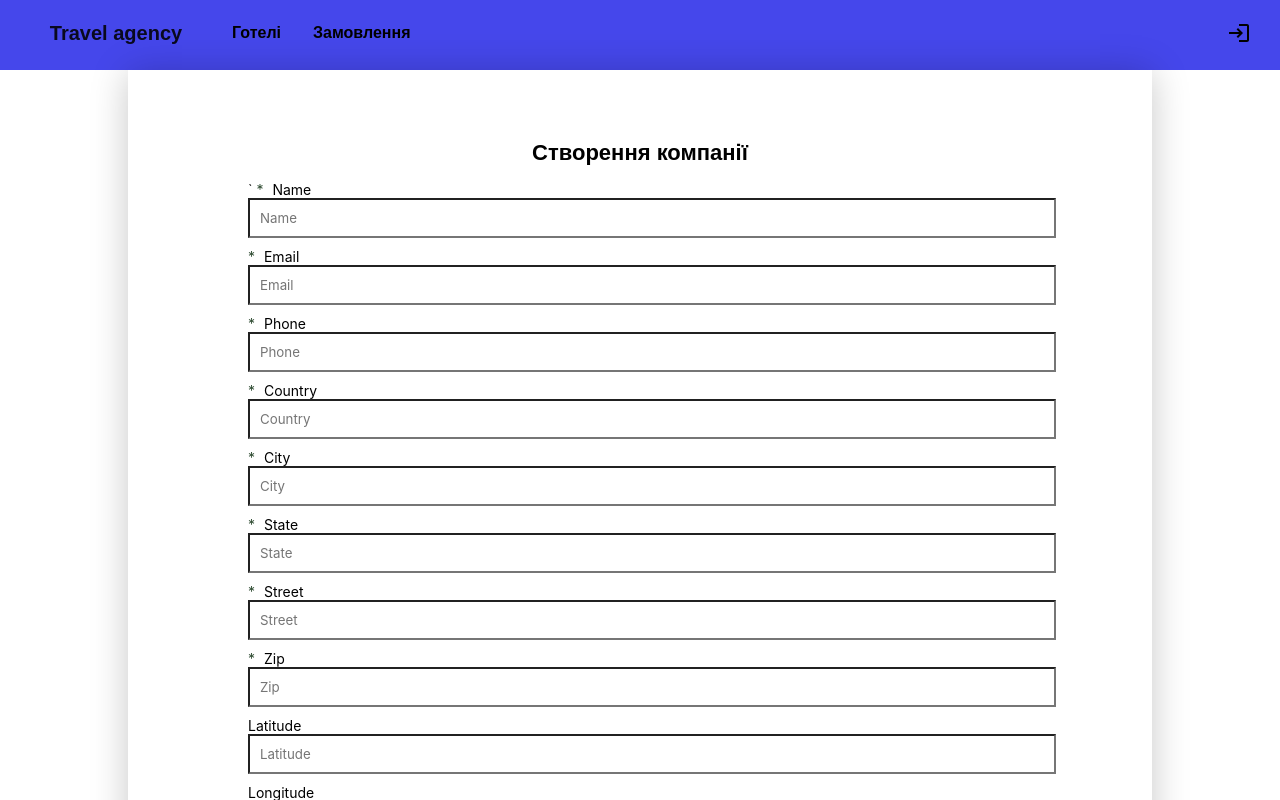
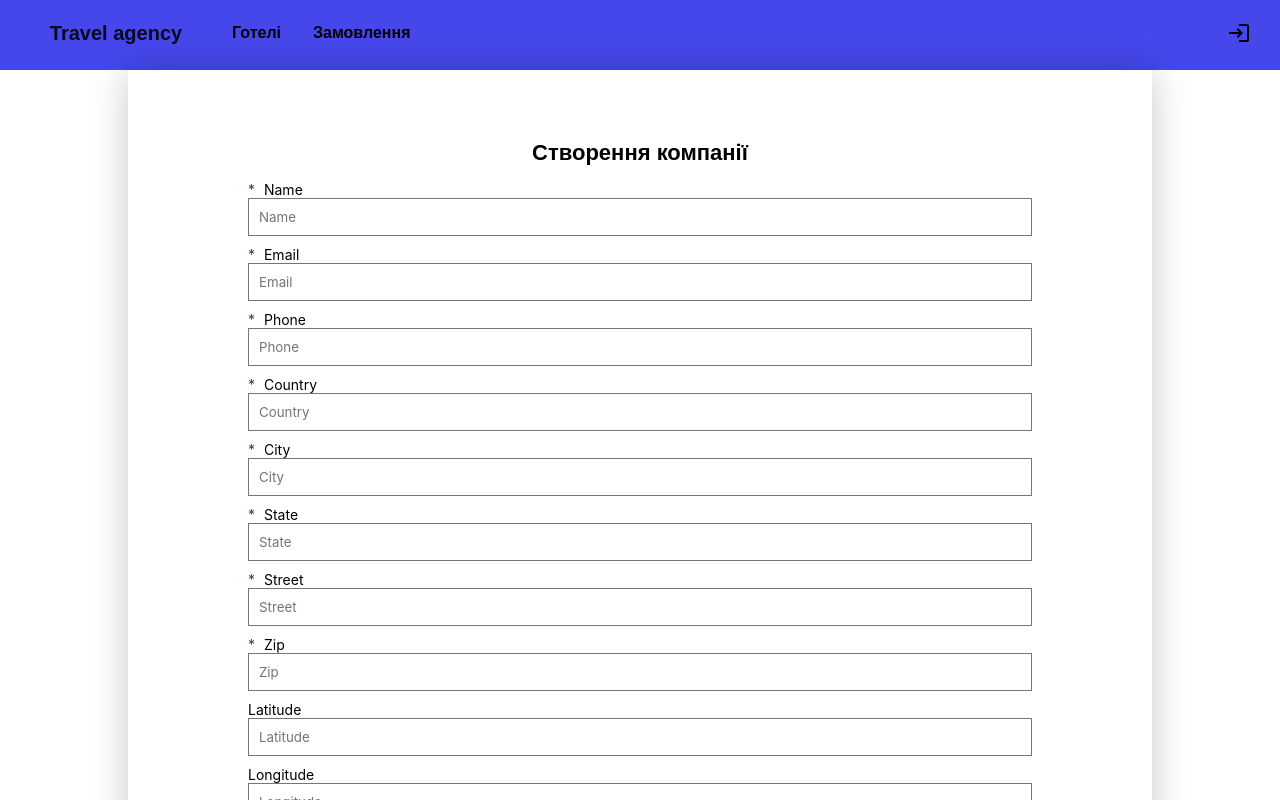
Before and after one commit to YKhemych/TravelAgencyManagement, an Angular app in the folder client/: page /createCompany in a window 1280 px wide. Built offline with nearby package versions, Linux system fonts and the light colour scheme; no server answers; sample sign-in values are in the browser's storage.

Commit message:
Fix style

```diff
--- a/client/src/app/modules/company/create-company/create-company.component.html
+++ b/client/src/app/modules/company/create-company/create-company.component.html
@@ -8,7 +8,7 @@
 
       <div class="create-company-inputs">
         <form [formGroup]="createCompanyForm">
-          <div class="field-row">`
+          <div class="field-row">
             <label class="field-type">
               <span class="required-marker">*</span>
               Name
--- a/client/src/app/modules/company/create-company/create-company.component.scss
+++ b/client/src/app/modules/company/create-company/create-company.component.scss
@@ -6,11 +6,11 @@
 }
 
 input {
-  //box-sizing: border-box;
+  box-sizing: border-box;
   display: block;
   width: 100%;
-  //border-width: 1px;
-  //border-style: solid;
+  border-width: 1px;
+  border-style: solid;
   padding: 10px;
   outline: 0;
   font-family: inherit;
```
